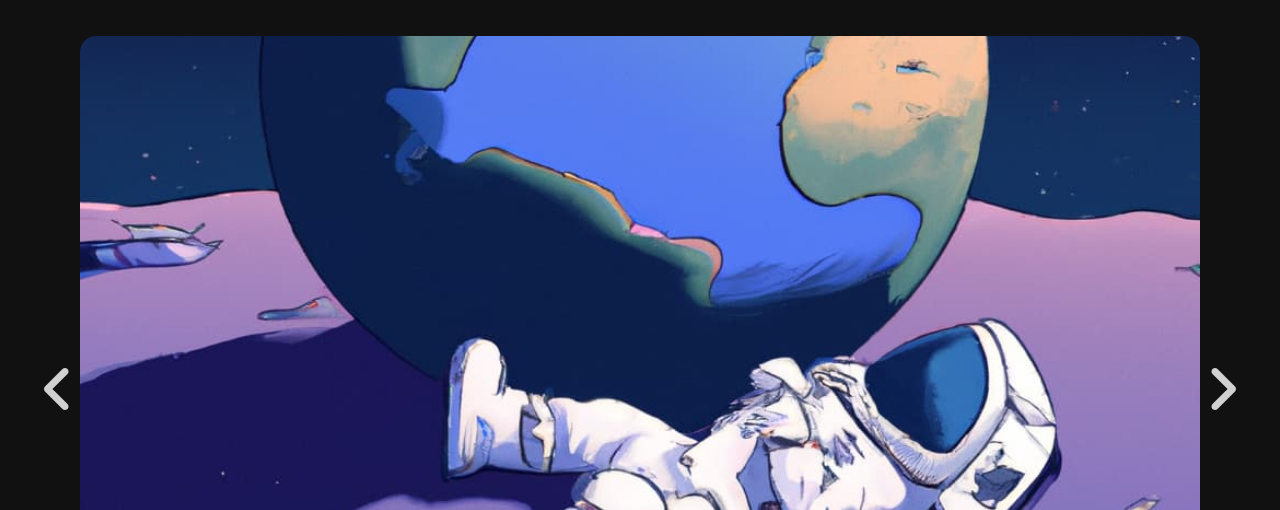
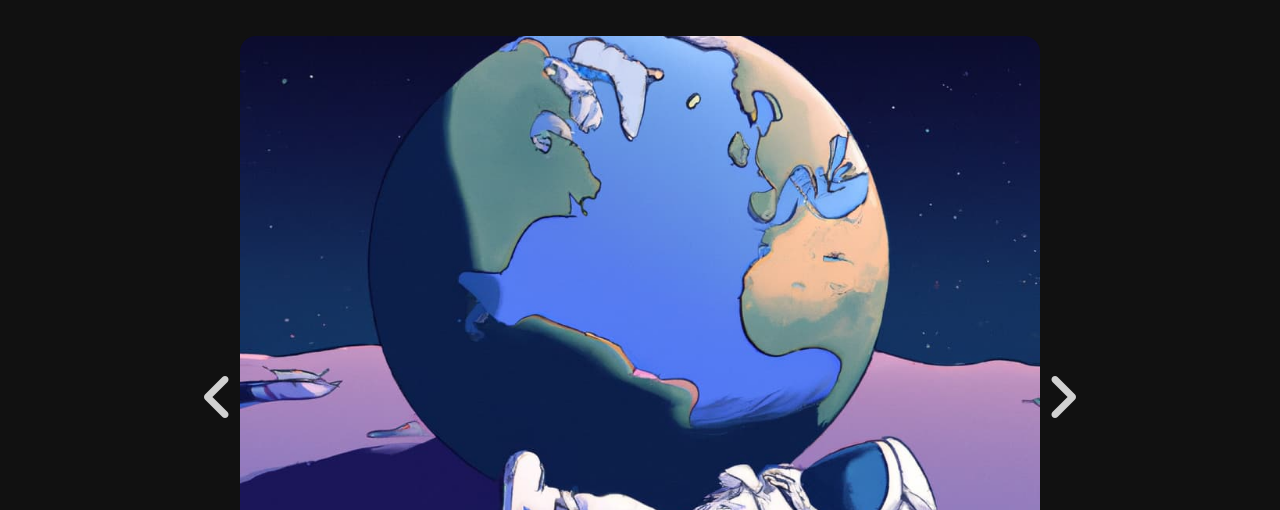
Before and after one commit to Amirxon30/damn_slider, a plain HTML site: page index.html in a window 1280 px wide. Shown: the part 290-800 px from the top of the page. Drawn offline with Linux system fonts and the light colour scheme.

Commit message:
Update style.css

```diff
--- a/style/style.css
+++ b/style/style.css
@@ -38,8 +38,8 @@ h3:hover {
 }
 
 .img_holder{
-    width: 70rem;
-    height: 40rem;
+    width: 50rem;
+    height: 41rem;
     border-radius: 16px;
     background: url(../image/1.jpg);
     background-position: bottom;
```
